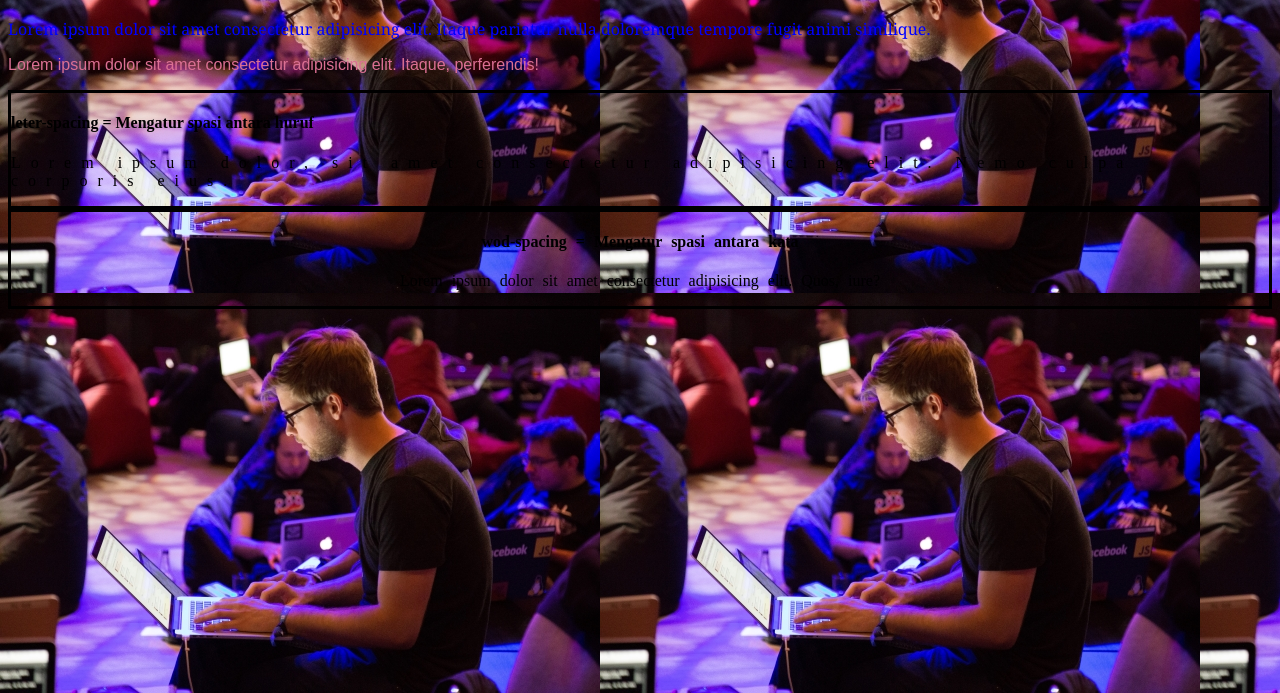
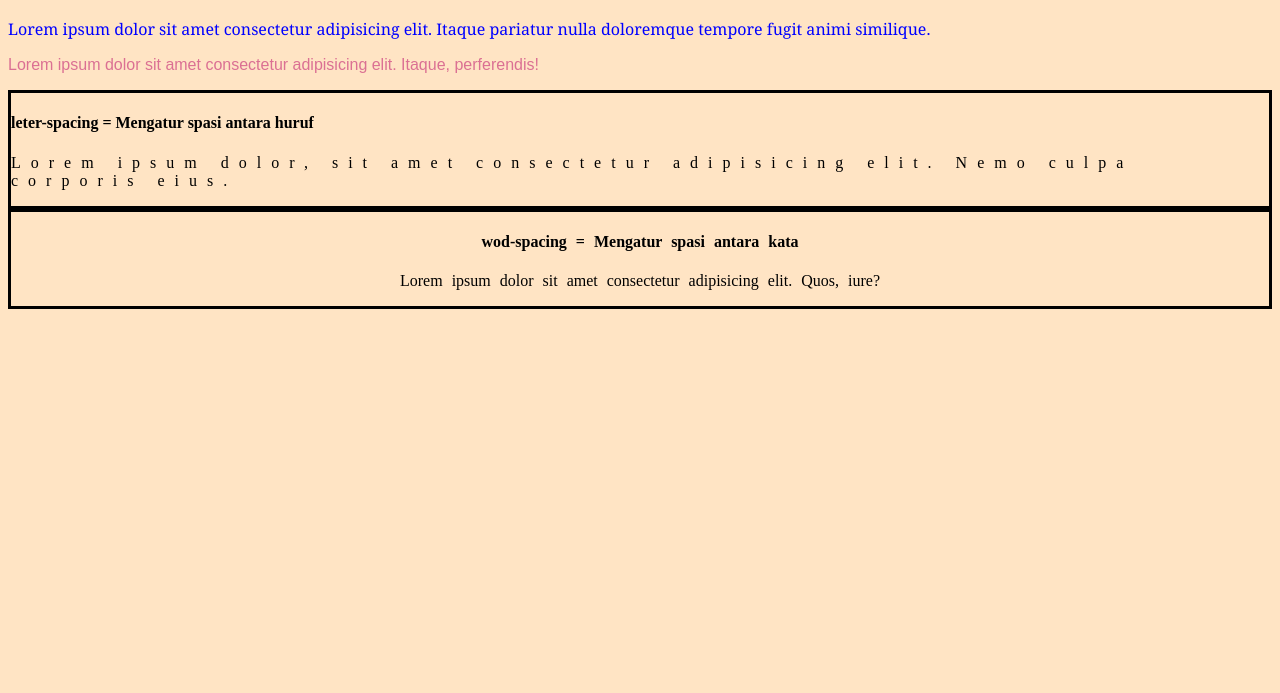
Before and after one commit to HaerulAdha/belajar-css-dasar, a plain HTML site: page index.html in a window 1280 px wide. Shown: the part 107-800 px from the top of the page. Drawn offline with Linux system fonts and the light colour scheme.

Commit message:
menambah file baru css dan html

```diff
--- a/index.html
+++ b/index.html
@@ -10,8 +10,9 @@
     <style>
       body {
         background-color: bisque;
-        background-image: url(img/alex-kotliarskyi-ourQHRTE2IM-unsplash.jpg);
-        background-repeat: ;
+        /* background-image: url(img/alex-kotliarskyi-ourQHRTE2IM-unsplash.jpg); */
+        background-repeat: no-repeat;
+        background-position: top right;
       }
       h1 {
         color: lightseagreen;
--- a/style.css
+++ b/style.css
@@ -11,4 +11,4 @@ article {
 }
 /* Text Styling */
 
-/* Background */
+/* Contoh pesan pada perubahan yang akan kita ganti menggunakan git*/
```
